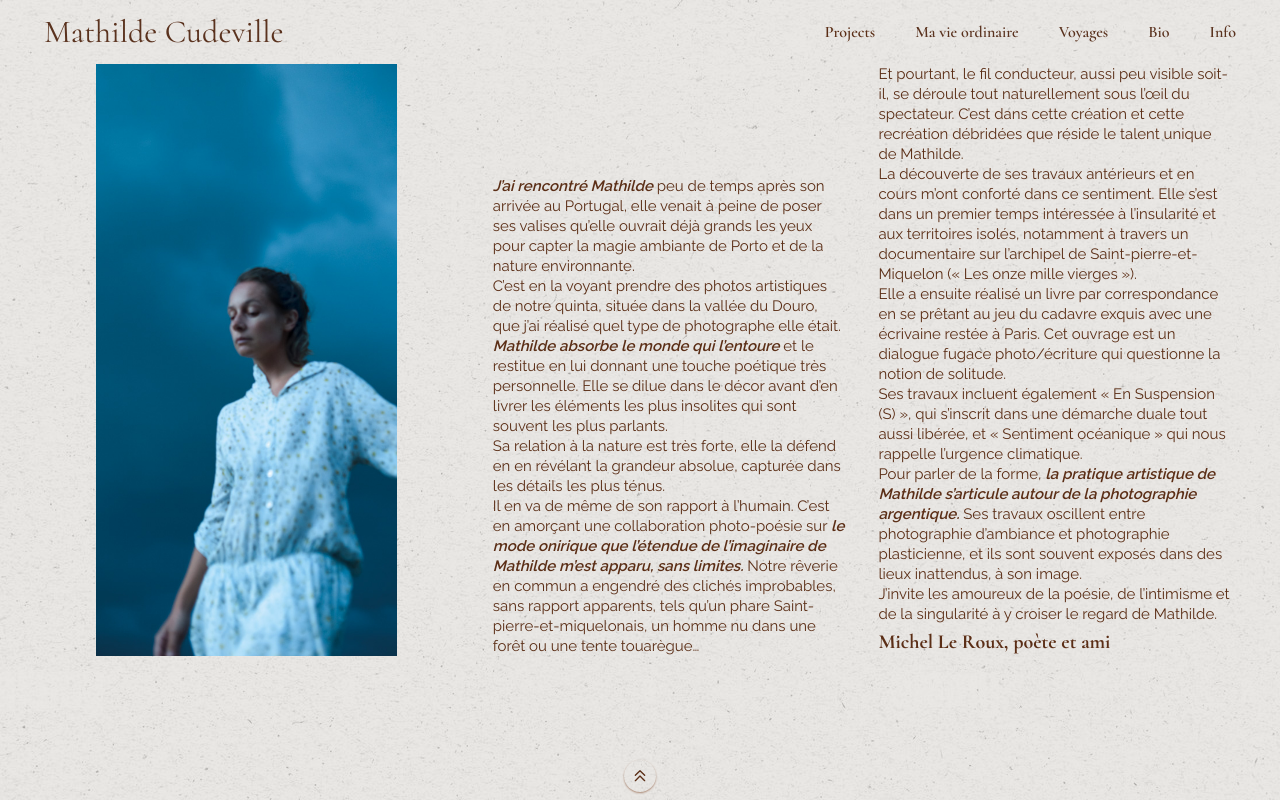
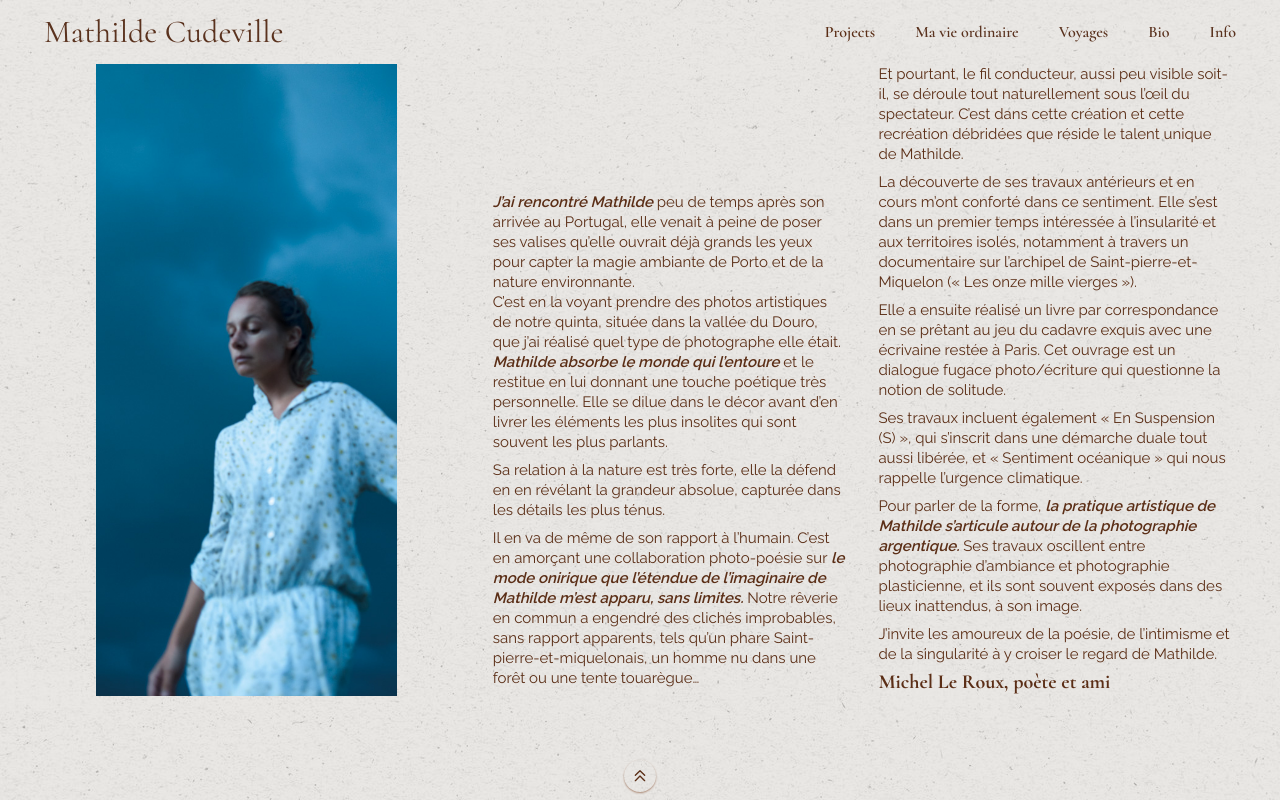
Before and after one commit to VivienIngrams/Mathilde, a Next.js app: page /bio in a window 1280 px wide. Shown: the top 800 px of the page. Built offline with nearby package versions, Linux system fonts and the light colour scheme.

Commit message:
Littel adjustments

```diff
--- a/app/bio/page.tsx
+++ b/app/bio/page.tsx
@@ -24,9 +24,9 @@ export default async function Bio() {
           </div>
 
           {/* Left Column: First half of the text */}
-          <div className="flex md:items-end lg:pr-4 col-span-3 space-y-1">
+          <div className="flex md:items-end lg:pr-4 col-span-3 space-y-2">
             <div>
-              <p>
+              <p >
                 <span className="font-semibold italic">
                   J’ai rencontré Mathilde
                 </span>{" "}
@@ -47,7 +47,7 @@ export default async function Bio() {
               loading="lazy"
             />
           </div>
-              <p>
+              <p className="pb-2">
                 C’est en la voyant prendre des photos artistiques de notre
                 quinta, située dans la vallée du Douro, que j’ai réalisé quel
                 type de photographe elle était.{" "}
@@ -58,12 +58,12 @@ export default async function Bio() {
                 personnelle. Elle se dilue dans le décor avant d’en livrer les
                 éléments les plus insolites qui sont souvent les plus parlants.
               </p>
-              <p>
+              <p className="pb-2">
                 Sa relation à la nature est très forte, elle la défend en en
                 révélant la grandeur absolue, capturée dans les détails les plus
                 ténus.
               </p>
-              <p>
+              <p className="pb-2">
                 Il en va de même de son rapport à l’humain. C’est en amorçant
                 une collaboration photo-poésie sur{" "}
                 <span className="font-semibold italic">
@@ -79,33 +79,33 @@ export default async function Bio() {
           </div>
 
           {/* Right Column: Second half of the text */}
-          <div className="flex items-end lg:pl-4 col-span-3 space-y-1">
+          <div className="flex items-end lg:pl-4 col-span-3 space-y-2">
             <div>
-            <p>
+            <p className="pb-2">
                 Et pourtant, le fil conducteur, aussi peu visible soit-il, se
                 déroule tout naturellement sous l’œil du spectateur. C’est dans
                 cette création et cette recréation débridées que réside le
                 talent unique de Mathilde.
               </p>
-              <p>
+              <p className="pb-2">
                 La découverte de ses travaux antérieurs et en cours m’ont
                 conforté dans ce sentiment. Elle s’est dans un premier temps
                 intéressée à l’insularité et aux territoires isolés, notamment à
                 travers un documentaire sur l’archipel de
                 Saint-pierre-et-Miquelon (« Les onze mille vierges »).
               </p>
-              <p>
+              <p className="pb-2">
                 Elle a ensuite réalisé un livre par correspondance en se prêtant
                 au jeu du cadavre exquis avec une écrivaine restée à Paris. Cet
                 ouvrage est un dialogue fugace photo/écriture qui questionne la
                 notion de solitude.
               </p>
-              <p>
+              <p className="pb-2">
                 Ses travaux incluent également « En Suspension (S) », qui
                 s’inscrit dans une démarche duale tout aussi libérée, et «
                 Sentiment océanique » qui nous rappelle l’urgence climatique.
               </p>
-              <p>
+              <p className="pb-2">
                 Pour parler de la forme,{" "}
                 <span className="font-semibold italic">
                   la pratique artistique de Mathilde s’articule autour de la
--- a/app/components/Sections/4MapImageSection.tsx
+++ b/app/components/Sections/4MapImageSection.tsx
@@ -76,7 +76,7 @@ const MapImageSection = ({
   isHomePage ? (
     <Link
       href={`/project/${slug}`}
-      className="h-[30vh] flex flex-col items-center justify-center py-8"
+      className="h-[15vh] flex flex-col items-center justify-center mb-32"
     >
       <div className="px-4 md:text-center md:max-w-[55vw]">
         <p className="leading-[18px] lg:leading-[20px] ">
```
Also changed, not shown: public/Au cafe (3).jpg, public/Au cafe (7).jpg.
